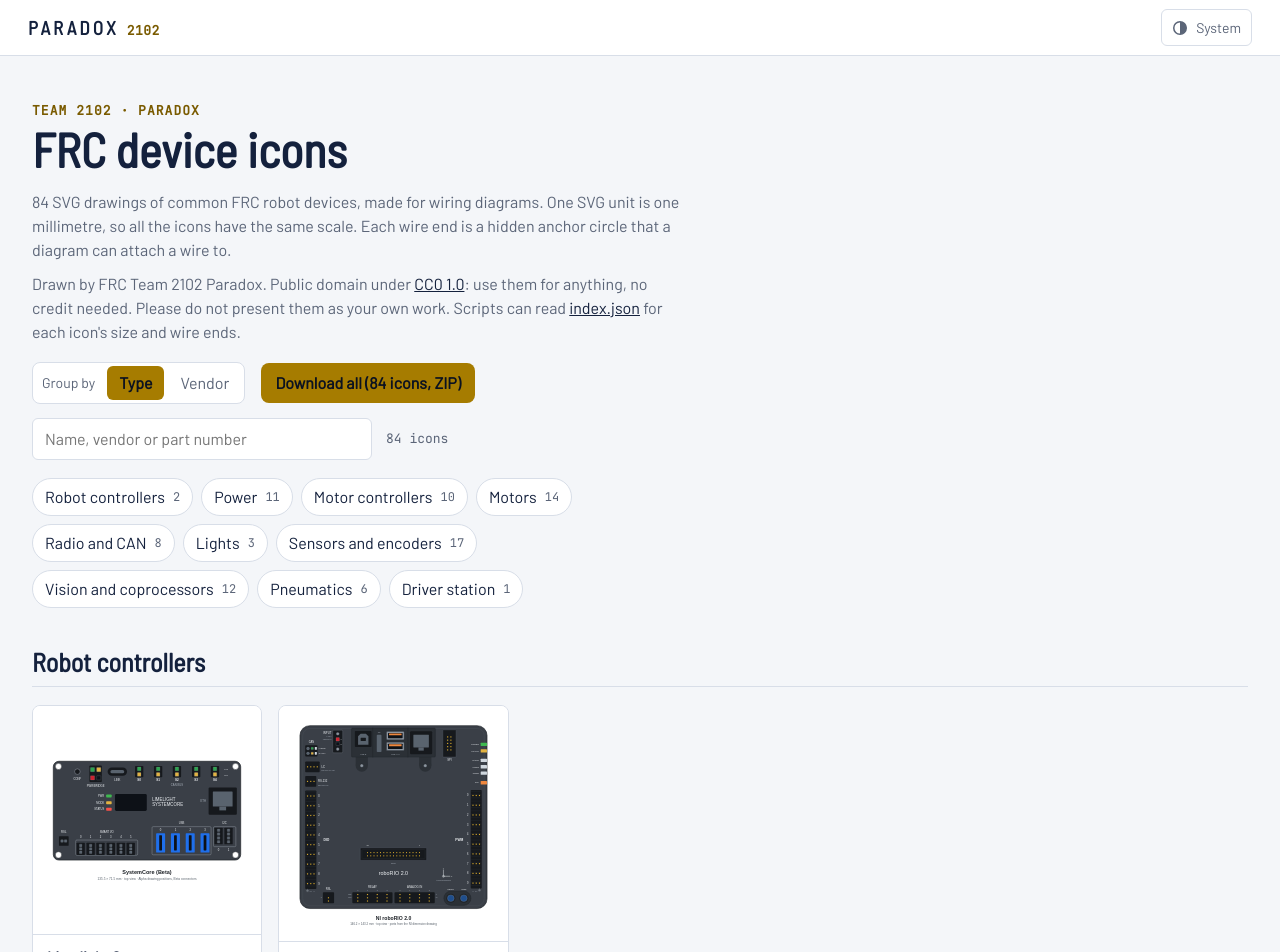
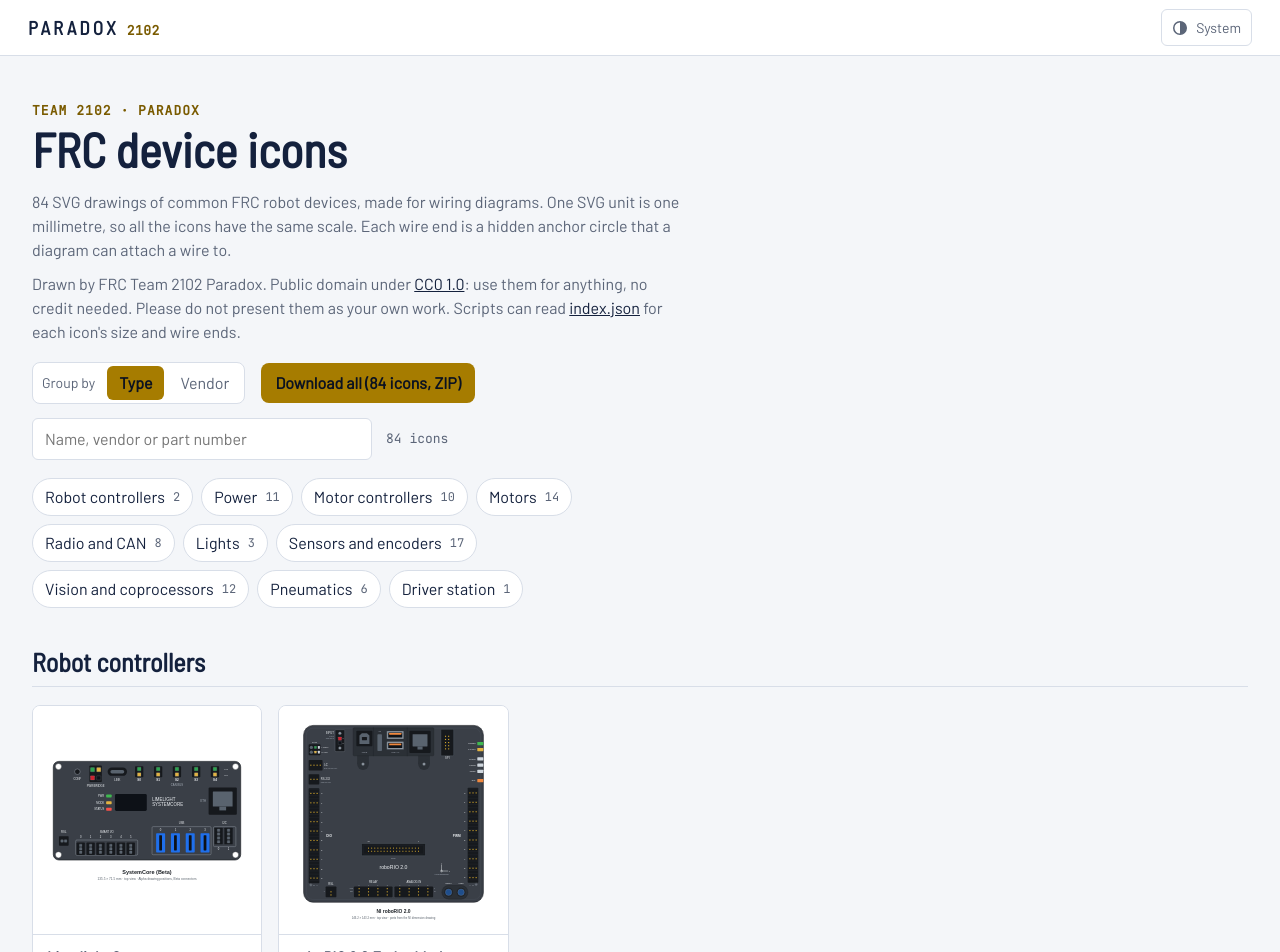
Before and after one commit to Paradox2102/PrettyDocs, a React (Vite) app: page /icons in a window 1280 px wide. Shown: the top 952 px of the page. Built offline with nearby package versions, Linux system fonts and the light colour scheme.

Commit message:
icons page: tall or wide drawings scale to fit their tile instead of spilling over the card

```diff
--- a/src/pages/Icons.module.css
+++ b/src/pages/Icons.module.css
@@ -43,12 +43,16 @@
 .grid { display: grid; grid-template-columns: repeat(auto-fill, minmax(220px, 1fr)); gap: 16px; }
 
 .card { display: flex; flex-direction: column; border: 1px solid var(--line); border-radius: var(--radius); background: var(--surface); overflow: hidden; }
+/* The image is laid over the square tile and scaled to fit, so a tall or wide drawing never grows past it (a grid
+   cell does not cap an SVG's height with max-height). */
 .tile {
-  display: grid; place-items: center; width: 100%; aspect-ratio: 1; padding: 12px; border: 0; border-bottom: 1px solid var(--line);
+  position: relative; display: block; width: 100%; aspect-ratio: 1; padding: 0; border: 0; border-bottom: 1px solid var(--line);
   background: #fff; cursor: zoom-in;
 }
 .tile:focus-visible { outline: 2px solid var(--accent); outline-offset: -2px; }
-.tile img { max-width: 100%; max-height: 100%; }
+.tile img {
+  position: absolute; inset: 0; width: 100%; height: 100%; padding: 12px; box-sizing: border-box; object-fit: contain;
+}
 
 /* The enlarged view: most of the screen, the drawing on white, scaled to fit. */
 .viewer {
```
